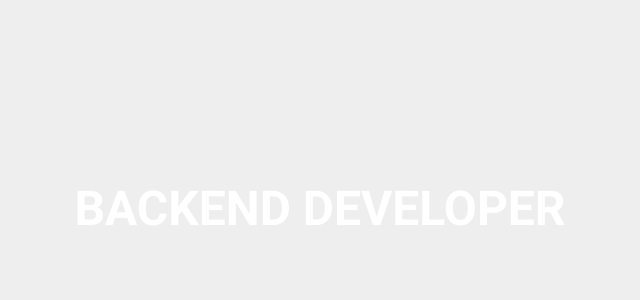
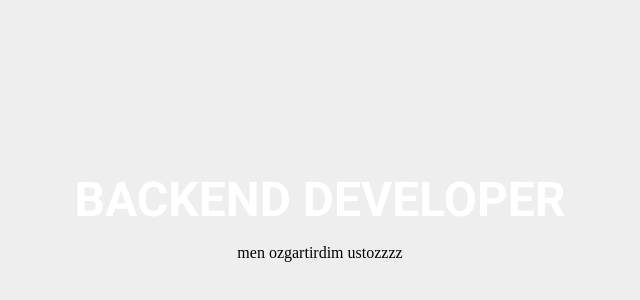
Before and after one commit to Asliddd/text-transform, a plain HTML site: page index.html in a window 1280 px wide. Shown: the part 192-492 px from the top of the page, without its empty margins (320-960 px from the left). Drawn offline with Linux system fonts and the light colour scheme.

Commit message:
add paragraph

```diff
--- a/index.html
+++ b/index.html
@@ -17,7 +17,7 @@
     <div class="text">
       <h1 class="title">Backend  Developer</h1>
       <span class="vertical first"></span>
-
+    <p>men ozgartirdim ustozzzz</p>
     </div>
   </div>
 </body>
```
